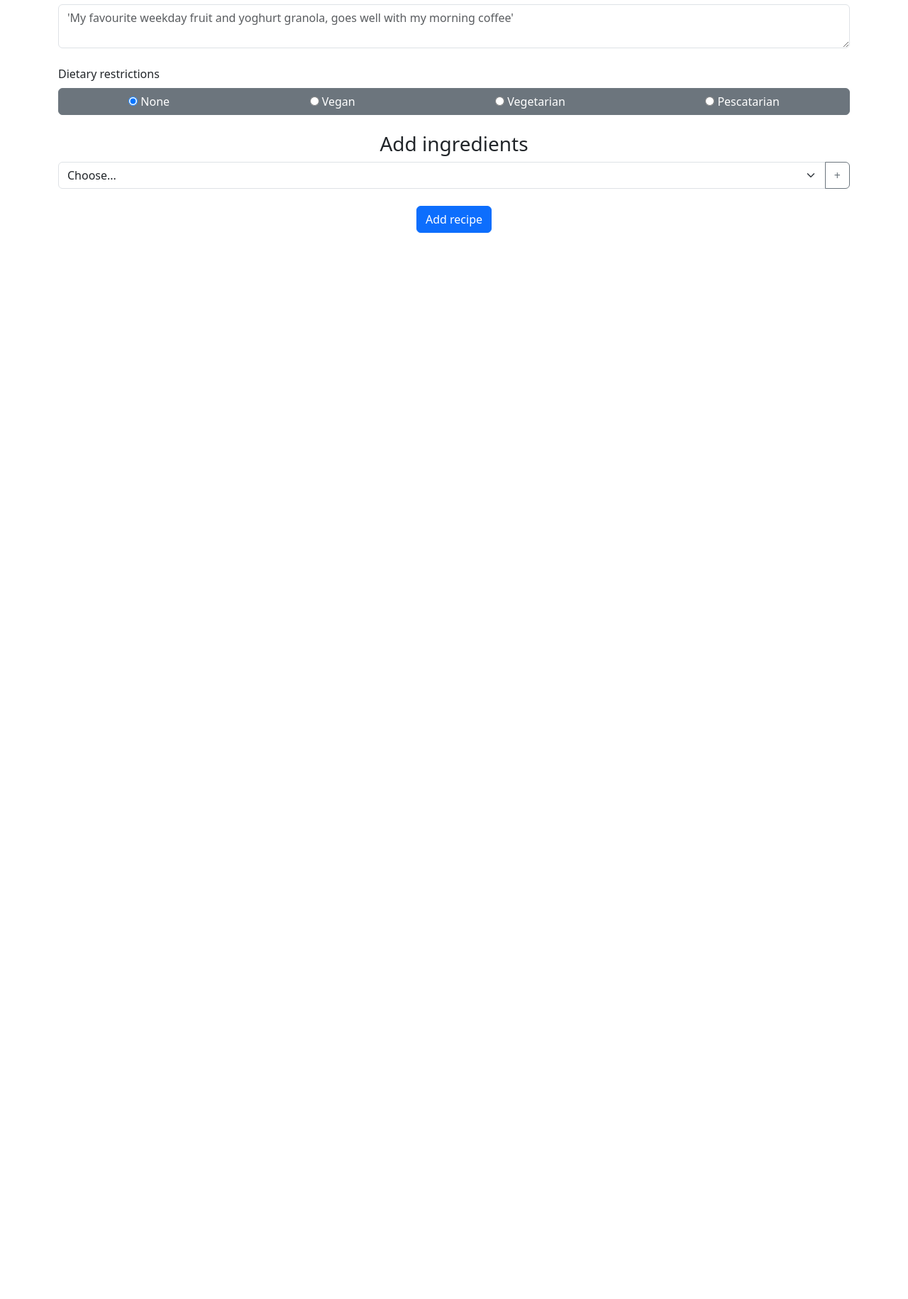
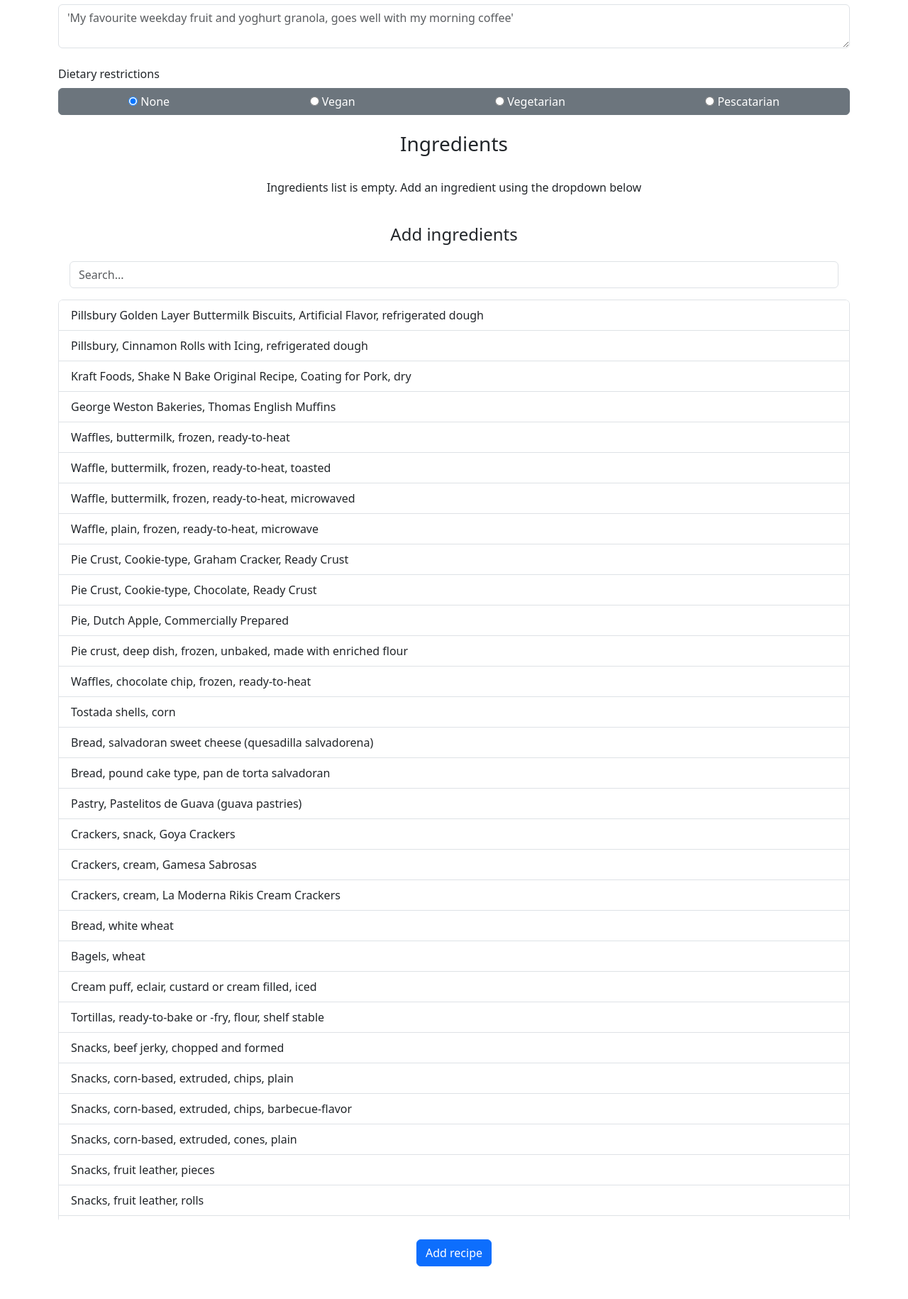
Before and after one commit to dmor1928/nutrition_tracker, a Flask app: page /create-recipe in a window 1280 px wide. Shown: the part 232-2062 px from the top of the page at 71% size. Run offline with Flask 3, Linux system fonts and the light colour scheme; the visitor is signed in with stand-in values (Sample User, id 1); data comes from the database, SQL or seed files in the repository; parts of the project's set-up code (start-up, migrations or seed data) failed here and were passed over; some libraries are stand-ins or nearby versions.

Commit message:
Improved searching for ingredients. slightly rearranged layout, more js quality of life improvements

```diff
--- a/website/static/create-recipe.js
+++ b/website/static/create-recipe.js
@@ -1,5 +1,6 @@
 //Defining a listener for add_ingredient button (specifically, an onclick handler)
-document.getElementById("add_ingredient").onclick  = function() {
+// document.getElementById("add_ingredient").onclick
+function addToIngredientList(elt) {
 
     // Create list element
     var li_element = document.createElement("Li")
@@ -7,9 +8,10 @@ document.getElementById("add_ingredient").onclick  = function() {
 
     // Get the value of element selected by ingredient dropdown
 
-    var selected_ingredient = document.getElementById("ingredient");
-    var selected_ingredient_value = selected_ingredient.value;
-    var food_id = selected_ingredient.options[selected_ingredient.selectedIndex].id;
+    // var selected_ingredient = document.getElementById("ingredient");
+    var selected_ingredient_value = elt.value;
+    // var food_id = selected_ingredient.options[selected_ingredient.selectedIndex].id;
+    var food_id = elt.id;
 
     // Check if ingredient already in list by checking if "-li" element already exists
     if (!(Object.is(document.getElementById(food_id + "-li"), null))) {
@@ -80,6 +82,13 @@ document.getElementById("add_ingredient").onclick  = function() {
     deleteButton.onclick = function(){
         console.log("Deleted food_id " + food_id);
         document.getElementById(li_element.id).parentNode.removeChild(document.getElementById(li_element.id));
+
+        if (isEmpty('recipe-ingredients')) {
+            console.log("it's empty!");
+            document.getElementById('emptyListMessage').style.display = '';
+        } else {
+            document.getElementById('emptyListMessage').style.display = 'none';
+        }
     }
 
     deleteButton.appendChild(delete_button_span_element);
@@ -94,18 +103,115 @@ document.getElementById("add_ingredient").onclick  = function() {
 
     // Append li_element to the ul element ingredients_list
     document.getElementById("recipe-ingredients").appendChild(li_element);
+
+    if (!(isEmpty('recipe-ingredients'))) {
+        document.getElementById('emptyListMessage').style.display = 'none';
+        console.log("It's not empty!")
+    }
 }
 
-function deleteIngredient(food_id) {
-    console.log("Deleted food_id " + food_id);
-    document.getElementById(food_id + "-li").parentNode.removeChild(document.getElementById(food_id + "-li"));
+function filterFunction() {
+    var input, input_value, filters, ul, button, li, i;
+    input = document.getElementById("searchInput");
+    ul = document.getElementById("foodsList");
+    li = ul.getElementsByTagName("li");
+
+    // For each word in input, run a filter
+    input_value = input.value.replaceAll(',', '');
+    input_value = input_value.replaceAll('-', ' ');
+    input_value = input_value.toUpperCase().trim();
+    filters = input_value.split(' ');
+    //filter = input.value.toUpperCase();
+
+    console.log(filters);
+
+    if (filters[0] == '') {
+        for (i = 0; i < li.length; i++) {
+            li[i].style.display = "none";
+        }
+    }
+
+    for (i = 0; i < li.length; i++) {
+        txtValue = li[i].getElementsByTagName("button")[0].textContent || li[i].getElementsByTagName("button")[0].value;
+        txtValue = txtValue.replace('-', '');
+        if (allFilters(filters, txtValue)) {
+            li[i].style.display = "";
+        } else {
+            li[i].style.display = "none";
+        }
+    }
 }
 
-// form.addEventListener('submit', function(event) {
-//     event.preventDefault();    // prevent page from refreshing
-//     const formData = new FormData(form);  // grab the data inside the form fields
-//     fetch('/create-recipe', {   // assuming the backend is hosted on the same server
-//         method: 'POST',
-//         body: formData,
-//     })
-// });
+function allFilters(filters, txtValue) {
+    var j, filter;
+    for (j = 0; j < filters.length; j++) {
+        filter = filters[j];
+        if (!(txtValue.toUpperCase().indexOf(filter) > -1)) {
+            return false;
+        }
+    }
+    return true;
+};
+
+var typingTimer;
+var doneTypingInterval = 100;
+var input = document.getElementById('searchInput');
+
+input.onkeyup = function () {
+    clearTimeout(typingTimer);
+    typingTimer = setTimeout(doneTyping, doneTypingInterval);
+};
+
+input.onkeydown = function () {
+    clearTimeout(typingTimer);
+};
+
+function doneTyping () {
+    filterFunction();
+};
+
+
+var searchInputArea = document.getElementById('searchInput');
+var foodsListWindow = document.getElementById('foodsList');
+var searchListWrapper = document.getElementById('searchListWrapper');
+
+function clickOptionTest(elt) {
+    console.log("Option clicked!");
+    addToIngredientList(elt);
+    searchInputArea.value = elt.value;
+    foodsListWindow.style.display = 'none';
+};
+
+searchInputArea.onclick = function() {
+    foodsListWindow.style.display = '';
+};
+
+// searchListWrapper.onblur = function() {
+//     foodsListWindow.style.display = 'none';
+// };
+
+document.addEventListener("click", (evt) => {
+    const flyoutEl = document.getElementById("searchListWrapper");
+    const flyoutEl2 = document.getElementById("recipe-ingredients");
+    let targetEl = evt.target; // clicked element
+    do {
+      if(targetEl == flyoutEl || targetEl == flyoutEl2) {
+        // This is a click inside, does nothing, just return.
+        // console.log("Clicked inside!");
+        return;
+      }
+      // Go up the DOM
+      targetEl = targetEl.parentNode;
+    } while (targetEl);
+    // This is a click outside.
+    // console.log("Clicked outside!");
+    foodsListWindow.style.display = 'none';
+});
+
+
+var recipeIngredientsList = document.getElementById('recipe-ingredients');
+
+function isEmpty(id) {
+    console.log(document.getElementById(id).innerHTML.trim());
+    return document.getElementById(id).innerHTML.trim() == "";
+};
--- a/website/templates/create-recipe.html
+++ b/website/templates/create-recipe.html
@@ -32,17 +32,28 @@
     </div>
 
     <br/>
-    <h3 align="center">Add ingredients</h3>
-    <div class="input-group">
-        <select class="form-select" id="ingredient" aria-label="Select ingredient">
-            <option selected>Choose...</option>
+    <h3 align="center">Ingredients</h3>
+    <br/>
+    <p class="text-center" id="emptyListMessage">Ingredients list is empty. Add an ingredient using the dropdown below</p>
+    <ul name="recipe-ingredients" id="recipe-ingredients" class="list-group list-group-flush"></ul>
+    <br/>
+    <h4 align="center">Add ingredients</h4>
+    <!-- <div class="input-group">
+        <input type="button" value="&plus;" class="btn btn-outline-secondary" id="add_ingredient"/>
+    </div> -->
+
+    <div class="d-flex flex-column" id="searchListWrapper">
+        <div class="m-3">
+            <input type="text" class="form-control" placeholder="Search..." id="searchInput">
+        </div>
+        <ul class="list-group" id="foodsList" style="max-height: 50vh; overflow-y: scroll;">
             {% for food in foods %}
-            <option id="{{food.fdc_id}}" value="{{food.name}}">{{food.name}}</option>
+            <li class="list-group-item m-0 p-0">
+                <button type="button" class="list-group-item list-group-item-action" style="border-color: transparent;" id="{{food.fdc_id}}" value="{{food.name}}" onclick="clickOptionTest(this)">{{food.name}}</button>
+            </li>
             {% endfor %}
-        </select>
-        <input type="button" value="&plus;" class="btn btn-outline-secondary" id="add_ingredient"/>
+        </ul>
     </div>
-    <ul name="recipe-ingredients" id="recipe-ingredients" class="list-group list-group-flush"></ul>
     <br/>
     <div align="center">
         <button type="submit" class="btn btn-primary">Add recipe</button>
```
